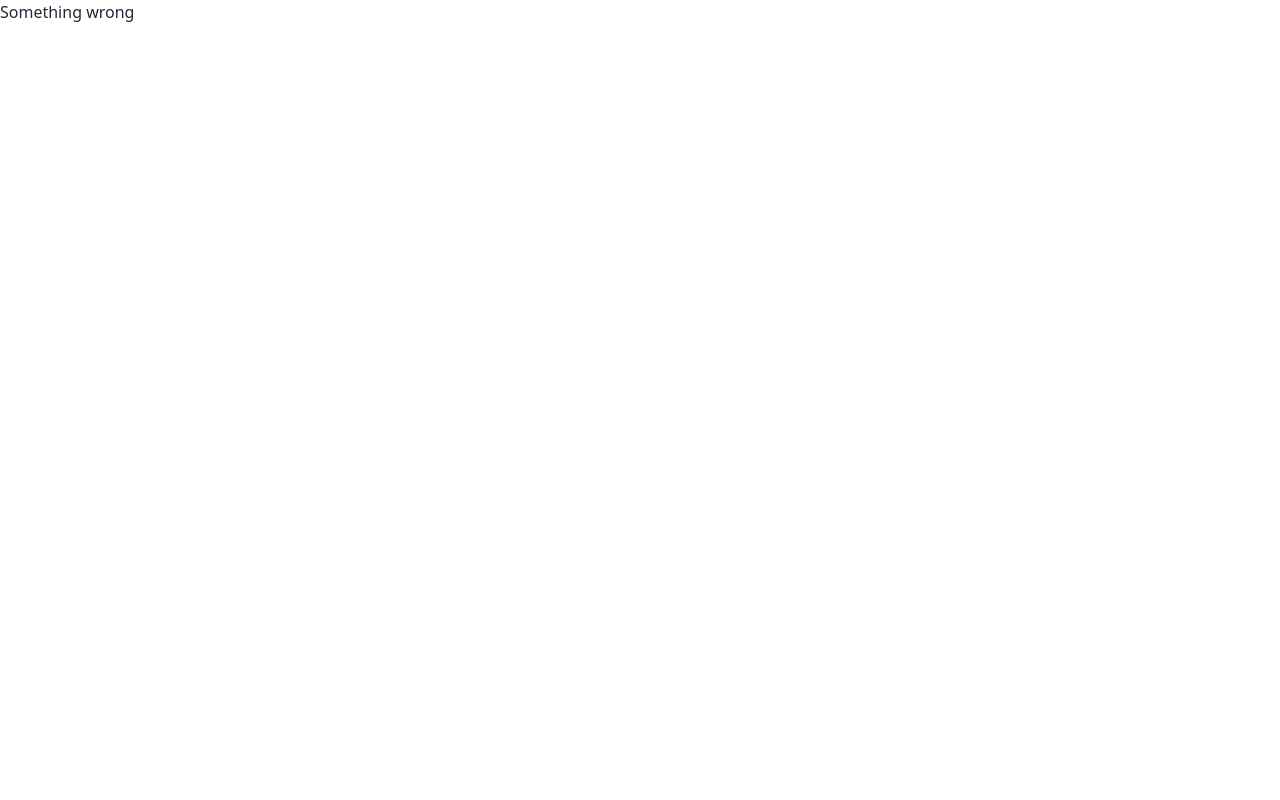
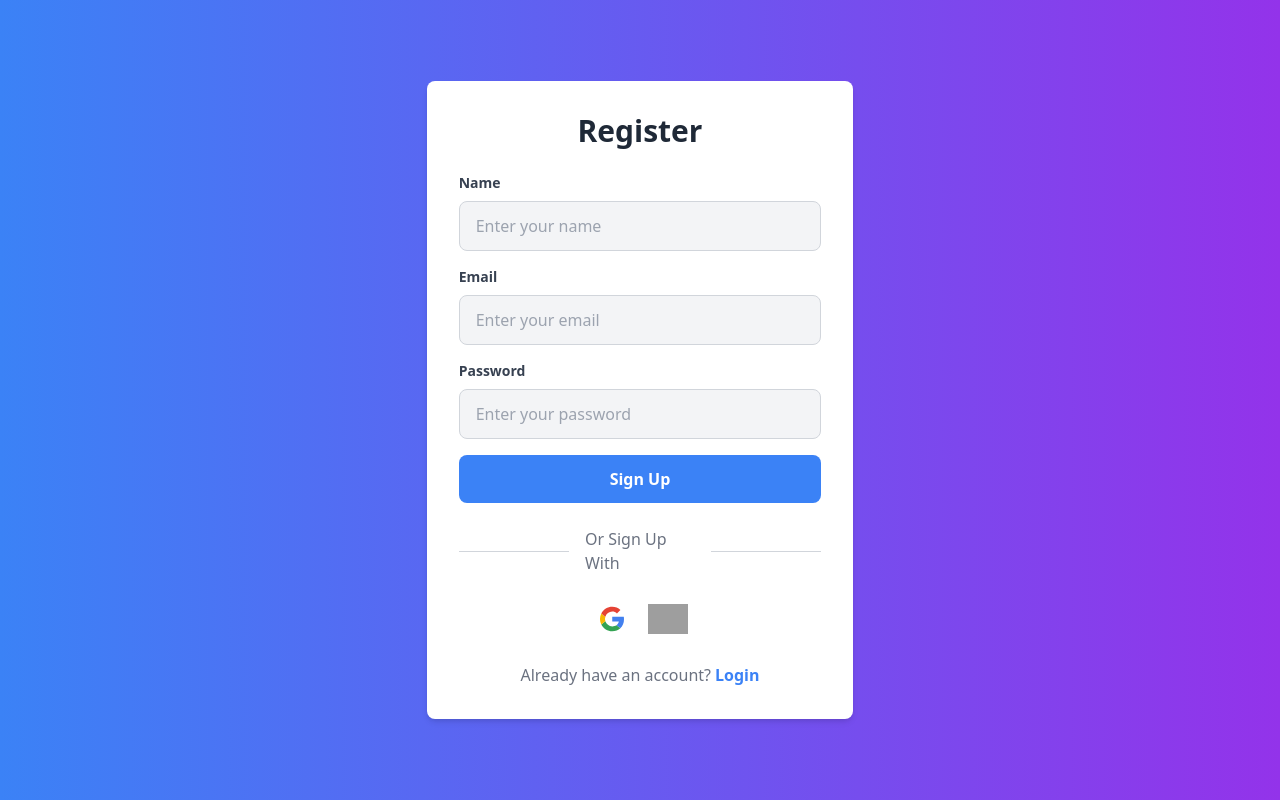
Before and after one commit to souravh093/bistro-boss-client, a React (Vite) app: page /register in a window 1280 px wide. Before the commit this address had no page. Built offline with nearby package versions, Linux system fonts and the light colour scheme; no server answers; grey boxes are pictures that could not be loaded.

Commit message:
signup page with react hook form

```diff
--- a/package.json
+++ b/package.json
@@ -16,6 +16,7 @@
     "react": "^18.2.0",
     "react-dom": "^18.2.0",
     "react-helmet-async": "^1.3.0",
+    "react-hook-form": "^7.43.9",
     "react-parallax": "^3.5.1",
     "react-responsive-carousel": "^3.2.23",
     "react-router-dom": "^6.11.2",
--- a/src/Layout/Root.jsx
+++ b/src/Layout/Root.jsx
@@ -5,8 +5,7 @@ import { Outlet, useLocation } from 'react-router-dom';
 
 const Root = () => {
     const location = useLocation();
-    const noHeaderFooter = location.pathname.includes('login')
-    console.log(location)
+    const noHeaderFooter = location.pathname.includes('login') || location.pathname.includes('register')
     return (
         <div>
             {
--- a/src/Pages/Login/Login.jsx
+++ b/src/Pages/Login/Login.jsx
@@ -1,4 +1,4 @@
-import React, { useEffect, useRef, useState } from "react";
+import React, { useContext, useEffect, useRef, useState } from "react";
 import googleLogo from "../../assets/icon/google.svg";
 import githubLogo from "../../assets/icon/github.svg";
 import {
@@ -6,8 +6,11 @@ import {
   LoadCanvasTemplate,
   validateCaptcha,
 } from "react-simple-captcha";
+import { AuthContext } from "../../Provider/AuthProvider";
+import { Link } from "react-router-dom";
 
 const Login = () => {
+  const { loginUser } = useContext(AuthContext);
   const [disable, setDisable] = useState(true);
   const captchaRef = useRef();
   const handleValidateCaptcha = () => {
@@ -26,7 +29,12 @@ const Login = () => {
     const form = e.target;
     const email = form.email.value;
     const password = form.password.value;
-    console.log(email, password);
+
+    loginUser(email, password)
+      .then((result) => {
+        console.log(result.user);
+      })
+      .catch((error) => console.log(error.message));
   };
 
   return (
@@ -97,7 +105,6 @@ const Login = () => {
                 id="rememberPassword"
                 className="text-blue-500 rounded focus:ring-blue-500"
                 name="checkbox"
-                required
               />
               <label htmlFor="rememberPassword" className="text-gray-700 ml-2">
                 Remember me
@@ -110,10 +117,11 @@ const Login = () => {
             </div>
           </div>
           <button
-            className={`w-full ${disable && 'cursor-not-allowed hover:bg-blue-300 bg-blue-300'} bg-blue-500 hover:bg-blue-600 text-white font-semibold py-3 rounded-lg focus:outline-none focus:ring-2 focus:ring-blue-400`}
+            className={`w-full ${
+              disable || 'bg-blue-500 hover:bg-blue-400'
+            } bg-blue-300 hover:bg-blue-300  text-white font-semibold py-3 rounded-lg focus:outline-none focus:ring-2 focus:ring-blue-400`}
             type="submit"
             disabled={disable}
-
           >
             Sign In
           </button>
@@ -133,12 +141,12 @@ const Login = () => {
         </div>
         <div className="flex justify-center mt-6 text-gray-500">
           <span>Don not have an account?</span>
-          <a
-            href="#"
+          <Link
+            to="/register"
             className="text-blue-500 ml-1 hover:text-blue-700 font-semibold"
           >
             Register
-          </a>
+          </Link>
         </div>
       </div>
     </div>
--- /dev/null
+++ b/src/Pages/Register/Register.jsx
@@ -0,0 +1,113 @@
+import React from "react";
+import googleLogo from "../../assets/icon/google.svg";
+import githubLogo from "../../assets/icon/github.svg";
+import { Link } from "react-router-dom";
+import { useForm } from "react-hook-form";
+
+const Register = () => {
+  const {
+    register,
+    handleSubmit,
+    watch,
+    formState: { errors },
+  } = useForm();
+
+  const onSubmit = data => {
+    console.log(data)
+  };
+
+
+
+  return (
+    <div className="flex items-center justify-center min-h-screen bg-gradient-to-r from-blue-500 to-purple-600">
+      <div className="bg-white shadow-md rounded-lg p-8 w-1/3">
+        <h2 className="text-3xl text-center text-gray-800 font-bold mb-6">
+          Register
+        </h2>
+        <form onSubmit={handleSubmit(onSubmit)}>
+          <div className="mb-4">
+            <label
+              htmlFor="name"
+              className="block text-gray-700 text-sm font-semibold mb-2"
+            >
+              Name
+            </label>
+            <input
+              id="name"
+              type="text"
+              placeholder="Enter your name"
+              className="w-full px-4 py-3 rounded-lg bg-gray-100 border border-gray-300 focus:outline-none focus:border-blue-500"
+              name="name"
+              {...register("name", { required: true })}
+            />
+            {errors.name && <span className="text-red-500">Name is required *</span>}
+          </div>
+          <div className="mb-4">
+            <label
+              htmlFor="email"
+              className="block text-gray-700 text-sm font-semibold mb-2"
+            >
+              Email
+            </label>
+            <input
+              id="email"
+              type="email"
+              placeholder="Enter your email"
+              className="w-full px-4 py-3 rounded-lg bg-gray-100 border border-gray-300 focus:outline-none focus:border-blue-500"
+              name="email"
+              {...register("email", { required: true })}
+            />
+            {errors.email && <span className="text-red-500">Email is required</span>}
+          </div>
+          <div className="mb-4">
+            <label
+              htmlFor="password"
+              className="block text-gray-700 text-sm font-semibold mb-2"
+            >
+              Password
+            </label>
+            <input
+              id="password"
+              type="password"
+              placeholder="Enter your password"
+              className="w-full px-4 py-3 rounded-lg bg-gray-100 border border-gray-300 focus:outline-none focus:border-blue-500"
+              name="password"
+              {...register("password", { required: true, minLength: 6, maxLength: 20 })}
+              />
+              {errors.password && <span className="text-red-500">Password is min 6, max 20 required</span>}
+          </div>
+          <button
+            className="w-full bg-blue-500 hover:bg-blue-600 text-white font-semibold py-3 rounded-lg focus:outline-none focus:ring-2 focus:ring-blue-400"
+            type="submit"
+          >
+            Sign Up
+          </button>
+        </form>
+        <div className="flex items-center justify-center mt-6">
+          <div className="border-t border-gray-300 w-full" />
+          <span className="text-gray-500 w-full mx-4">Or Sign Up With</span>
+          <div className="border-t border-gray-300 w-full" />
+        </div>
+        <div className="flex justify-center mt-6 space-x-4">
+          <button className="flex items-center justify-center w-10 h-10 rounded-full bg-white text-blue-500 hover:bg-blue-100 focus:outline-none focus:ring-2 focus:ring-blue-400">
+            <img src={googleLogo} alt="" />
+          </button>
+          <button className="flex items-center justify-center w-10 h-10 rounded-full bg-white text-gray-800 hover:bg-gray-100 focus:outline-none focus:ring-2 focus:ring-blue-400">
+            <img src={githubLogo} alt="" />
+          </button>
+        </div>
+        <div className="flex justify-center mt-6 text-gray-500">
+          <span>Already have an account?</span>
+          <Link
+            to="/login"
+            className="text-blue-500 ml-1 hover:text-blue-700 font-semibold"
+          >
+            Login
+          </Link>
+        </div>
+      </div>
+    </div>
+  );
+};
+
+export default Register;
--- /dev/null
+++ b/src/Provider/AuthProvider.jsx
@@ -0,0 +1,63 @@
+import React, { createContext, useEffect, useState } from "react";
+import {
+  GoogleAuthProvider,
+  createUserWithEmailAndPassword,
+  getAuth,
+  onAuthStateChanged,
+  signInWithEmailAndPassword,
+  signInWithPopup,
+  signOut,
+} from "firebase/auth";
+import app from "../firebase/firebase.config";
+
+export const AuthContext = createContext(null);
+const auth = getAuth(app);
+const googleProvider = new GoogleAuthProvider();
+
+const AuthProvider = ({ children }) => {
+  const [user, setUser] = useState(null);
+  const [loading, setLoading] = useState(true);
+
+  useEffect(() => {
+    const unsubscribe = onAuthStateChanged(auth, (currentUser) => {
+      setUser(currentUser);
+      setLoading(false);
+    });
+    return () => {
+      return unsubscribe();
+    };
+  }, []);
+
+  const createUser = (email, password) => {
+    setLoading(true);
+    return createUserWithEmailAndPassword(auth, email, password);
+  };
+
+  const loginUser = (email, password) => {
+    setLoading(true);
+    return signInWithEmailAndPassword(auth, email, password);
+  };
+
+  const googleSignInUser = () => {
+    setLoading(true);
+    return signInWithPopup(auth, googleProvider);
+  };
+
+  const logoutUser = () => {
+    setLoading(true);
+    return signOut(auth);
+  }
+  const authInfo = {
+    user,
+    loading,
+    createUser,
+    loginUser,
+    googleSignInUser,
+    logoutUser
+  };
+  return (
+    <AuthContext.Provider value={authInfo}>{children}</AuthContext.Provider>
+  );
+};
+
+export default AuthProvider;
--- a/src/Routes/Routes.jsx
+++ b/src/Routes/Routes.jsx
@@ -5,6 +5,7 @@ import Home from "../Pages/Home/Home"
 import Menu from "../Pages/Menu/Menu"
 import Order from "../Pages/Order/Order"
 import Login from "../Pages/Login/Login"
+import Register from "../Pages/Register/Register"
 
 export const router = createBrowserRouter([
     {
@@ -27,6 +28,10 @@ export const router = createBrowserRouter([
             {
                 path: '/login',
                 element: <Login />
+            },
+            {
+                path: '/register',
+                element: <Register />
             }
         ]
     }
--- a/src/firebase/firebase.config.js
+++ b/src/firebase/firebase.config.js
@@ -5,12 +5,12 @@ import { initializeApp } from "firebase/app";
 
 // Your web app's Firebase configuration
 const firebaseConfig = {
-  apiKey: "AIzaSyAGZLhyuz2e53g-M-jIFFYL-ecNVtSnHvQ",
-  authDomain: "bistro-boss-12844.firebaseapp.com",
-  projectId: "bistro-boss-12844",
-  storageBucket: "bistro-boss-12844.appspot.com",
-  messagingSenderId: "301954138805",
-  appId: "1:301954138805:web:b3c72849050415efeb34fc"
+  apiKey: import.meta.env.VITE_APIKEY,
+  authDomain: import.meta.env.VITE_AUTHDOMAIN,
+  projectId: import.meta.env.VITE_PROJECTID,
+  storageBucket: import.meta.env.VITE_STORAGEBUCKET,
+  messagingSenderId: import.meta.env.VITE_MESSAGINGSENDERID,
+  appId: import.meta.env.VITE_APPID,
 };
 
 // Initialize Firebase
--- a/src/main.jsx
+++ b/src/main.jsx
@@ -4,13 +4,16 @@ import "./index.css";
 import { RouterProvider } from "react-router-dom";
 import { router } from "./Routes/Routes.jsx";
 import { HelmetProvider } from "react-helmet-async";
+import AuthProvider from "./Provider/AuthProvider";
 
 ReactDOM.createRoot(document.getElementById("root")).render(
   <React.StrictMode>
-    <HelmetProvider>
-      <div className="max-w-screen-2xl mx-auto">
-        <RouterProvider router={router} />
-      </div>
-    </HelmetProvider>
+    <AuthProvider>
+      <HelmetProvider>
+        <div className="max-w-screen-2xl mx-auto">
+          <RouterProvider router={router} />
+        </div>
+      </HelmetProvider>
+    </AuthProvider>
   </React.StrictMode>
 );
```
Also changed, not shown: 1 other file (tests, documents, lock files or other folders).
